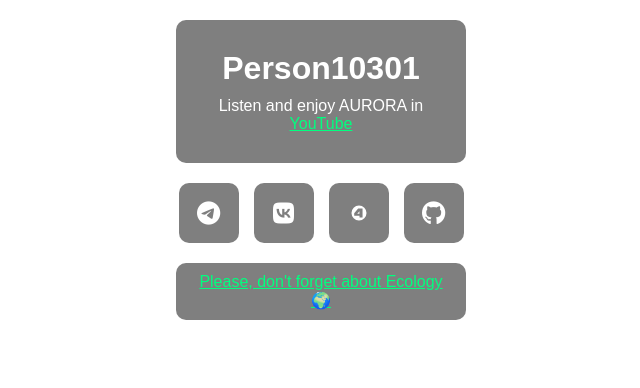
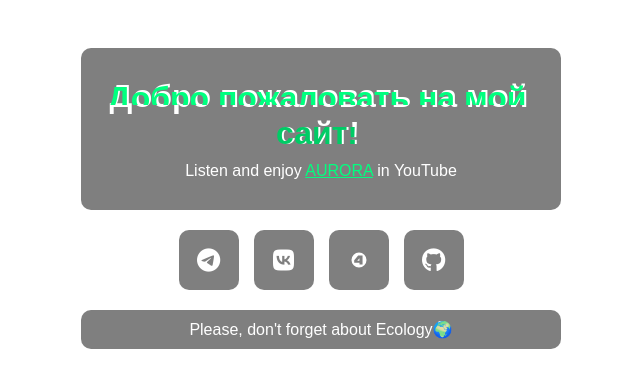
Before and after one commit to person10301/fox10301, a Jekyll site: the page built from index.md, in a window 1280 px wide. Shown: the top 388 px of the page, without its empty margins (319-959 px from the left). Built offline with Jekyll 4.4.1, drawn with Linux system fonts in a browser that asks for light colours; our own code applies the rules of GitHub Pages for plain Markdown files.

Commit message:
Update index.md

```diff
--- a/index.md
+++ b/index.md
@@ -1,29 +1,29 @@
+<!DOCTYPE html>
 <html lang="ru">
 <head>
   <meta charset="UTF-8">
   <title>Мой сайт</title>
-  <link rel="stylesheet" href="css/style.css">
-<link rel="stylesheet" href="https://cdnjs.cloudflare.com/ajax/libs/font-awesome/6.4.2/css/all.min.css">
+  <link rel="stylesheet" href="style.css">
+  <link rel="stylesheet" href="https://cdnjs.cloudflare.com/ajax/libs/font-awesome/6.4.2/css/all.min.css">
 </head>
 <body>
   <div class="content">
-    <h1>Person10301</h1>
-    <p>Listen and enjoy AURORA in <a href="https://youtube.com/@auroramusic" class="link">YouTube</a>
-    </p>
+    <h1 class="glitch">Добро пожаловать на мой сайт!</h1>
+    <p>Listen and enjoy <a href="https://youtube.com/@auroramusic" class="link">AURORA</a> in YouTube</p>
   </div>
   <div class="button-container">
     <a href="https://t.me/person10301" class="button"><i class="fab fa-telegram-plane"></i></a>
     <a href="https://vk.com/person10301" class="button"><i class="fab fa-vk"></i></a>
     <a href="https://4pda.to/forum/index.php?showuser=9050872" class="button">
-      <svg class="custom-icon" width="44" height="44" viewBox="0 0 108 108" xmlns="http://www.w3.org/2000/svg">
-        <path fill="#FFFFFF" d="m54 25a29 29 0 1 0 29 29 29 29 0 0 0-29-29zm13.69 45.92h-11.69l-.08-6.4h-20.45v-10l15.33-17.44h16.89z"/>
-        <path fill="#FFFFFF" d="m47.16 56.6 8.59.01v-9.56z"/>
+      <svg class="custom-icon" width="28" height="28" viewBox="0 0 108 108" xmlns="http://www.w3.org/2000/svg">
+        <path fill="currentColor" d="m54 25a29 29 0 1 0 29 29 29 29 0 0 0-29-29zm13.69 45.92h-11.69l-.08-6.4h-20.45v-10l15.33-17.44h16.89z"/>
+        <path fill="currentColor" d="m47.16 56.6 8.59.01v-9.56z"/>
       </svg>
     </a>
     <a href="https://github.com/person10301" class="button"><i class="fab fa-github"></i></a>
   </div>
   <div class="ecology-message">
-    <p><a href="https://news.mongabay.com/" class="link">Please, don't forget about Ecology🌍</a></p>
+    <p>Please, don't forget about Ecology🌍</p>
   </div>
 </body>
 </html>
```
